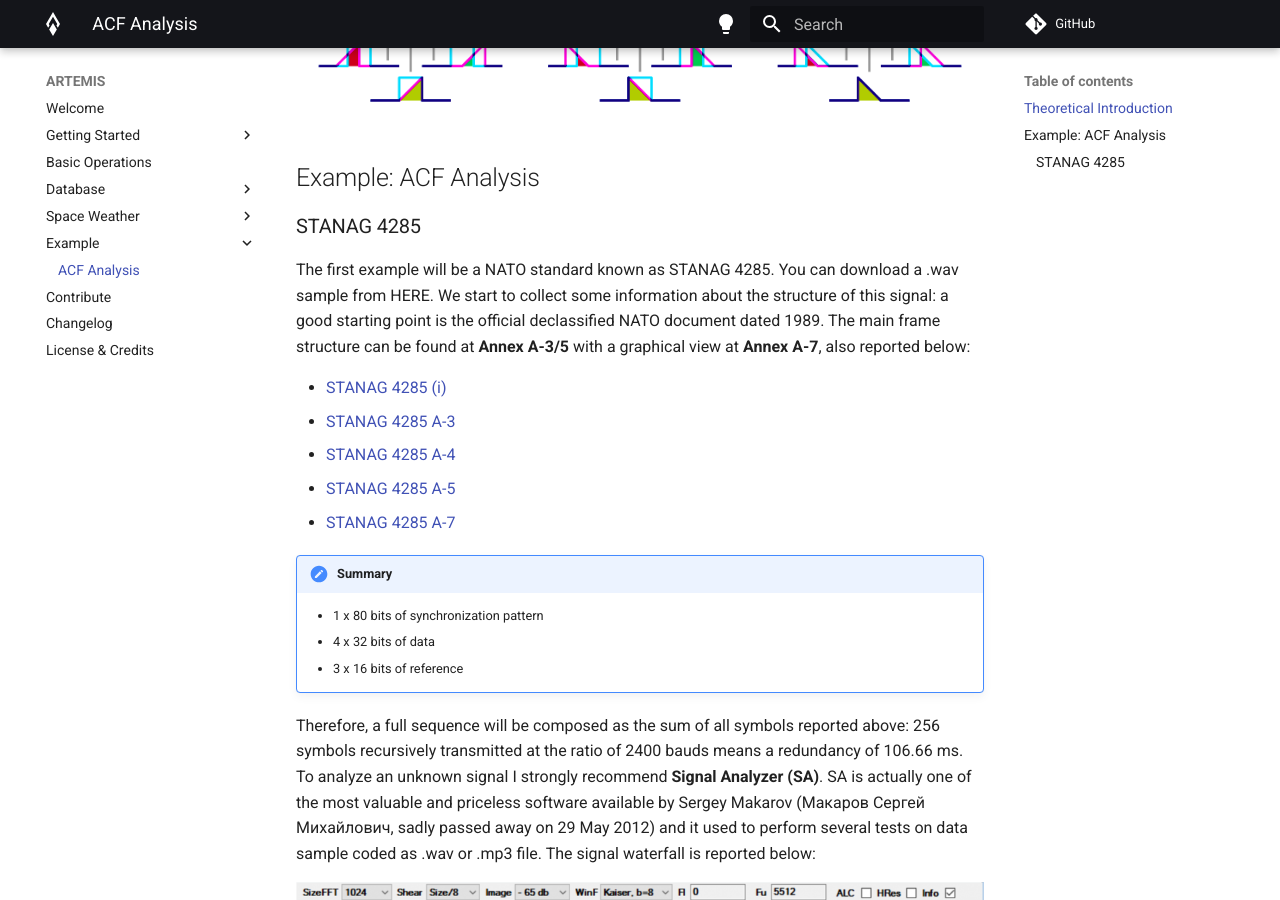
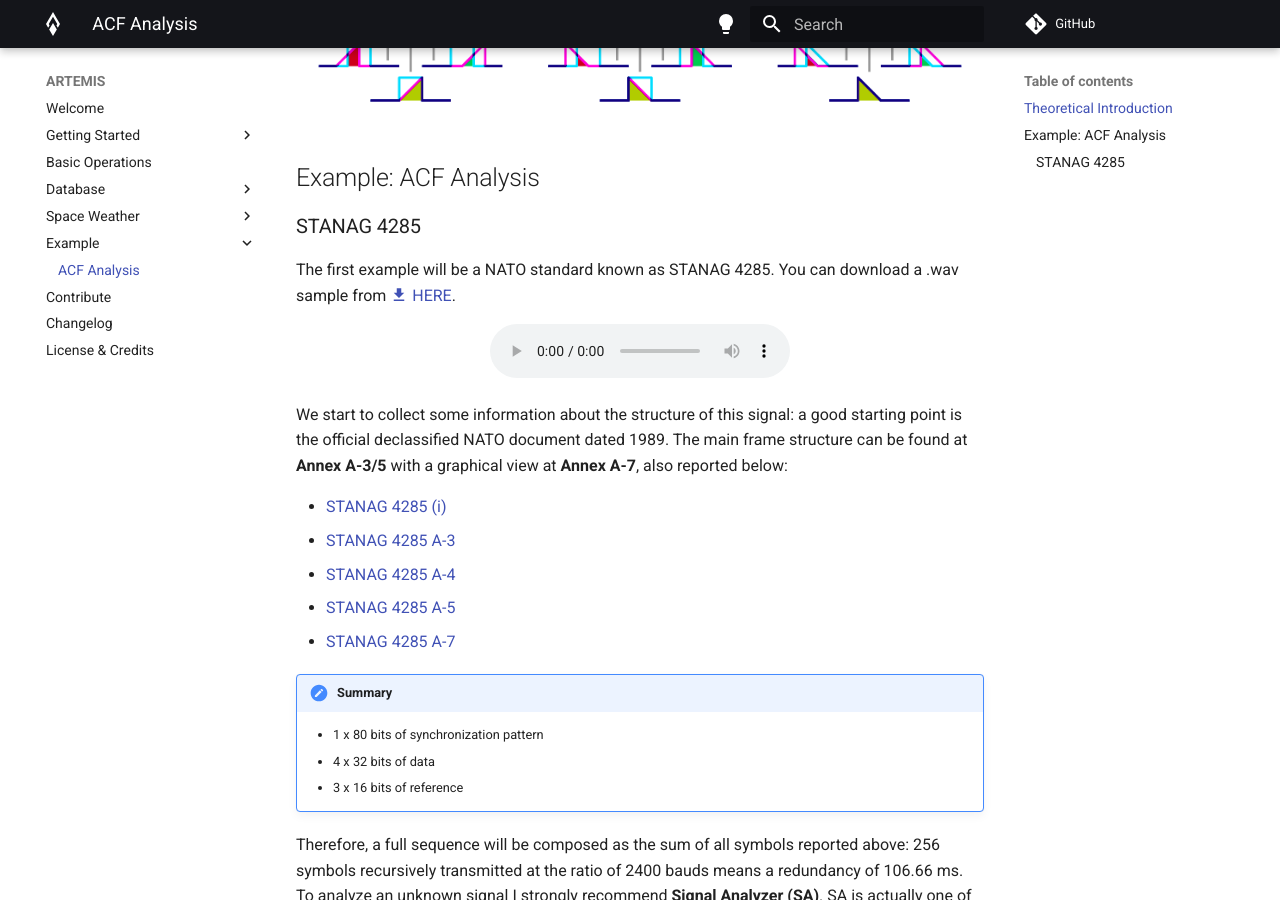
Before and after one commit to AresValley/Artemis, an MkDocs documentation site: the page built from docs/acf_analysis.md, in a window 1280 px wide and 900 px high, scrolled down 1601 px. Built offline with MkDocs 1.6.1 and Material for MkDocs 9.7.7, drawn with Linux system fonts in a browser that asks for light colours; comment, search, counter and statistics services are not loaded.

```diff
--- a/docs/acf_analysis.md
+++ b/docs/acf_analysis.md
@@ -33,7 +33,16 @@ where $Y_{i+τ}$ is a lagged data by $τ$ of $Y_i$ and $\bar{Y}$ is the average
 ## Example: ACF Analysis
 ### STANAG 4285
 
-The first example will be a NATO standard known as STANAG 4285. You can download a .wav sample from HERE. We start to collect some information about the structure of this signal: a good starting point is the official declassified NATO document dated 1989. The main frame structure can be found at **Annex A-3/5** with a graphical view at **Annex A-7**, also reported below:
+The first example will be a NATO standard known as STANAG 4285. You can download a .wav sample from [:material-download: HERE](assets/stanag_4285.wav).
+
+<div align="center">
+    <audio controls>
+        <source src="https://raw.githubusercontent.com/AresValley/Artemis/master/docs/assets/stanag_4285.wav" type="audio/wav">
+        Your browser does not support the audio player.
+    </audio>
+</div>
+
+We start to collect some information about the structure of this signal: a good starting point is the official declassified NATO document dated 1989. The main frame structure can be found at **Annex A-3/5** with a graphical view at **Annex A-7**, also reported below:
 
 * [STANAG 4285 (i)](assets/acf_2.png)
 * [STANAG 4285 A-3](assets/acf_3.png)
```
Also changed, not shown: CHANGELOG.md (+3 -0 lines), 1 other file.
